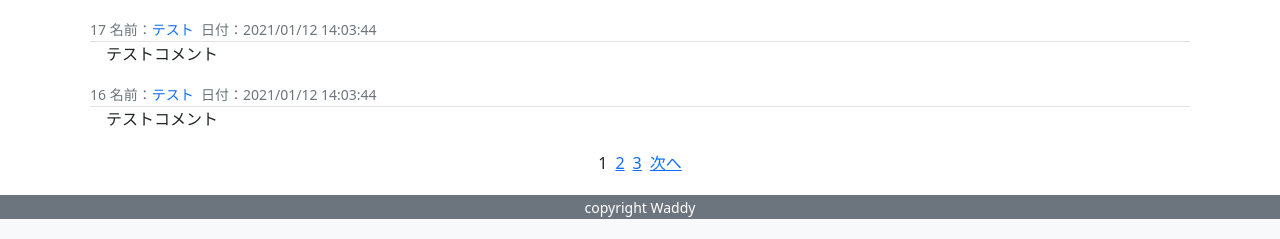
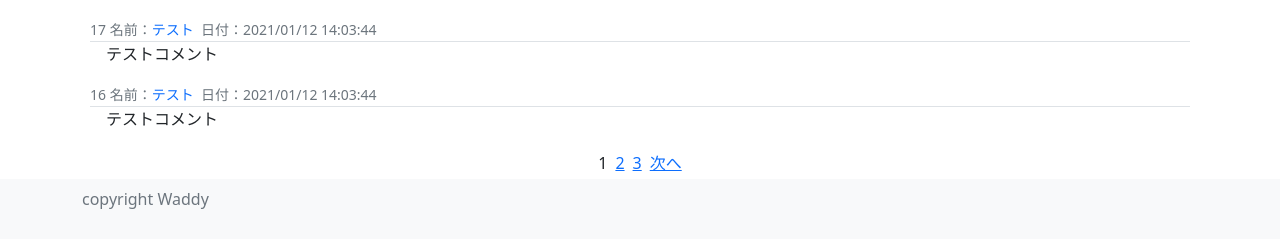
Before and after one commit to tetsukamen/jyohou-system-enshu-2, a PHP site: page / in a window 1280 px wide. Shown: the part 931-1170 px from the top of the page. Run offline with PHP 8.4, Linux system fonts and the light colour scheme.

Commit message:
テンプレート分割、404ページ対応

```diff
--- /dev/null
+++ b/webserver/html/footer.php
@@ -0,0 +1,10 @@
+<footer class="footer bg-light">
+  <div class="container">
+    <p class="text-muted pt-2">copyright Waddy</p>
+  </div>
+</footer>
+
+<!-- JavaScript Bundle with Popper -->
+<script src="https://cdn.jsdelivr.net/npm/bootstrap@5.0.0-beta1/dist/js/bootstrap.bundle.min.js" integrity="sha384-ygbV9kiqUc6oa4msXn9868pTtWMgiQaeYH7/t7LECLbyPA2x65Kgf80OJFdroafW" crossorigin="anonymous"></script>
+</body>
+</html>
--- /dev/null
+++ b/webserver/html/header.php
@@ -0,0 +1,33 @@
+<!DOCTYPE HTML>
+<html>
+<head>
+    <title>シンプル掲示板</title>
+    <meta charset="utf-8">
+    <meta name="viewport" content="width=device-width,initial-scale=1">
+    <!-- CSS only -->
+    <link href="https://cdn.jsdelivr.net/npm/bootstrap@5.0.0-beta1/dist/css/bootstrap.min.css" rel="stylesheet" integrity="sha384-giJF6kkoqNQ00vy+HMDP7azOuL0xtbfIcaT9wjKHr8RbDVddVHyTfAAsrekwKmP1" crossorigin="anonymous">
+    <link rel="stylesheet" href="style.css">
+</head>
+
+<body>
+
+<header>
+    <nav class="navbar navbar-expand-lg navbar-light bg-light">
+    <div class="container-fluid">
+        <a class="navbar-brand" href="/">シンプル掲示板</a>
+        <button class="navbar-toggler" type="button" data-bs-toggle="collapse" data-bs-target="#navbarSupportedContent" aria-controls="navbarSupportedContent" aria-expanded="false" aria-label="Toggle navigation">
+            <span class="navbar-toggler-icon"></span>
+        </button>
+        <div class="collapse navbar-collapse" id="navbarSupportedContent">
+        <ul class="navbar-nav me-auto mb-2 mb-lg-0">
+            <li class="nav-item">
+                <a class="nav-link active" aria-current="page" href="/">トップ</a>
+            </li>
+            <li class="nav-item">
+                <a class="nav-link" href="#">会員登録</a>
+            </li>
+        </ul>
+        </div>
+    </div>
+    </nav>
+</header>
--- a/webserver/html/index.php
+++ b/webserver/html/index.php
@@ -1,8 +1,7 @@
 <?php
-// レスポンスヘッダの設定
-header("HTTP/1.0 200 OK");
-header("Server: Apache");
-header("Content-Type: text/html");
+/*
+** 初期化及びルーティングを行う
+*/
 
 // 初期設定
 date_default_timezone_set('Asia/Tokyo'); // タイムゾーンの設定
@@ -22,57 +21,14 @@ if ($_POST) {
     fwrite($fp, $line."\n");
     fclose($fp);
 }
-?>
 
-<!DOCTYPE HTML>
-<html>
-<head>
-    <title>シンプル掲示板</title>
-    <meta charset="utf-8">
-    <meta name="viewport" content="width=device-width,initial-scale=1">
-    <!-- CSS only -->
-    <link href="https://cdn.jsdelivr.net/npm/bootstrap@5.0.0-beta1/dist/css/bootstrap.min.css" rel="stylesheet" integrity="sha384-giJF6kkoqNQ00vy+HMDP7azOuL0xtbfIcaT9wjKHr8RbDVddVHyTfAAsrekwKmP1" crossorigin="anonymous">
-</head>
+$page = 1; // デフォルトは１ページを表示
+if ($_GET) {
+    if ($_GET['page']) {
+        $page = $_GET['page'];
+    }
+}
 
-<body>
-
-<header>
-    <nav class="navbar navbar-expand-lg navbar-light bg-light">
-    <div class="container-fluid">
-        <a class="navbar-brand" href="#">シンプル掲示板</a>
-        <button class="navbar-toggler" type="button" data-bs-toggle="collapse" data-bs-target="#navbarSupportedContent" aria-controls="navbarSupportedContent" aria-expanded="false" aria-label="Toggle navigation">
-            <span class="navbar-toggler-icon"></span>
-        </button>
-        <div class="collapse navbar-collapse" id="navbarSupportedContent">
-        <ul class="navbar-nav me-auto mb-2 mb-lg-0">
-            <li class="nav-item">
-                <a class="nav-link active" aria-current="page" href="#">トップ</a>
-            </li>
-            <li class="nav-item">
-                <a class="nav-link" href="#">会員登録</a>
-            </li>
-        </ul>
-        </div>
-    </div>
-    </nav>
-</header>
-
-<main class="container">
-    <div class="card my-3">
-        <form class="card-body" method="POST" action="/">
-            <div class="mb-3">
-                <label for="name" class="form-label">名前</label>
-                <input type="text" class="form-control" name="name" id="name">
-            </div>
-            <div class="mb-3">
-                <label for="comment" class="form-label">コメント</label>
-                <textarea class="form-control" name="comment" id="comment" cols="50" rows="5"></textarea>
-            </div>
-            <button type="submit" class="btn btn-primary">投稿</button>
-        </form>
-    </div>
-
-<?php
 // csvのデータを変数に格納
 $posts = [];
 // ファイルが存在しているかチェックする
@@ -83,61 +39,12 @@ if (($handle=fopen('log.csv', 'r'))!==false) {
     }
     fclose($handle);
 }
-// 変数に格納したデータを表示
-$count = count($posts);
-// ページ設定
-$page = 1; // デフォルトは１ページを表示
-if ($_GET) {
-    if ($_GET['page']) {
-        $page = $_GET['page'];
-        $count = $count - ($page-1)*10;
-    }
+$page_count = ceil(count($posts)/10);
+
+// 存在しないページを指定された場合は404を返す
+
+if ($page>$page_count) {
+    include('./404.php');
+} else {
+    include('./main.php');
 }
-for ($i=0;$i<10;$i++) {
-    $post_num = $count;
-    $count--;
-    if ($count>=0) {
-        $data = $posts[$count];
-        echo <<<EOD
-<div class='mx-2 mb-3'>
-    <div class='border-bottom text-secondary'><small>$post_num 名前：<span class="text-primary">$data[0]</span>&nbsp;&nbsp;日付：$data[2]</small></div>
-    <div class='mx-3'>$data[1]</div>
-</div>
-EOD;
-    }
-}
-?>
-
-</main>
-
-<!-- ページネーション -->
-<aside class="container d-flex justify-content-center my-3">
-<?php
-// 前へ戻るリンク
-if ($page>1) {
-    $back = $page-1;
-    echo "<div class='p-1'><a href='/?page=".$back."'>前へ</a></div>";
-}
-// ページ番号指定リンク
-$page_count = ceil(count($posts)/10);
-for ($i=1;$i<=$page_count;$i++) {
-    if ($i==$page) {
-        echo "<div class='p-1'>".$i."</div>";
-    } else {
-        echo "<div class='p-1'><a href='/?page=".$i."'>".$i."</a></div>";
-    }
-}
-// 次へ進むリンク
-if ($page<$page_count) {
-    $next = $page+1;
-    echo "<div class='p-1'><a href='/?page=".$next."'>次へ</a></div>";
-}
-?>
-</aside>
-
-<footer class="text-center bg-secondary text-white"><small>copyright Waddy</small></footer>
-
-<!-- JavaScript Bundle with Popper -->
-<script src="https://cdn.jsdelivr.net/npm/bootstrap@5.0.0-beta1/dist/js/bootstrap.bundle.min.js" integrity="sha384-ygbV9kiqUc6oa4msXn9868pTtWMgiQaeYH7/t7LECLbyPA2x65Kgf80OJFdroafW" crossorigin="anonymous"></script>
-</body>
-</html>
--- /dev/null
+++ b/webserver/html/main.php
@@ -0,0 +1,74 @@
+<?php
+// レスポンスヘッダの設定
+header("HTTP/1.0 200 OK");
+header("Server: Apache");
+header("Content-Type: text/html");
+
+include('./header.php')
+?>
+
+<main class="container">
+    <div class="card my-3">
+        <form class="card-body" method="POST" action="/">
+            <div class="mb-3">
+                <label for="name" class="form-label">名前</label>
+                <input type="text" class="form-control" name="name" id="name">
+            </div>
+            <div class="mb-3">
+                <label for="comment" class="form-label">コメント</label>
+                <textarea class="form-control" name="comment" id="comment" cols="50" rows="5"></textarea>
+            </div>
+            <button type="submit" class="btn btn-primary">投稿</button>
+        </form>
+    </div>
+
+<?php
+
+// 変数に格納したデータを表示
+$count = count($posts);
+$count = $count - ($page-1)*10; // ページ設定
+// 投稿の表示
+for ($i=0;$i<10;$i++) {
+    $post_num = $count;
+    $count--;
+    if ($count>=0) {
+        $data = $posts[$count];
+        echo <<<EOD
+<div class='mx-2 mb-3'>
+    <div class='border-bottom text-secondary'><small>$post_num 名前：<span class="text-primary">$data[0]</span>&nbsp;&nbsp;日付：$data[2]</small></div>
+    <div class='mx-3'>$data[1]</div>
+</div>
+EOD;
+    }
+}
+?>
+
+</main>
+
+<!-- ページネーション -->
+<aside class="container d-flex justify-content-center my-3">
+<?php
+// 前へ戻るリンク
+if ($page>1) {
+    $back = $page-1;
+    echo "<div class='p-1'><a href='/?page=".$back."'>前へ</a></div>";
+}
+// ページ番号指定リンク
+for ($i=1;$i<=$page_count;$i++) {
+    if ($i==$page) {
+        echo "<div class='p-1'>".$i."</div>";
+    } else {
+        echo "<div class='p-1'><a href='/?page=".$i."'>".$i."</a></div>";
+    }
+}
+// 次へ進むリンク
+if ($page<$page_count) {
+    $next = $page+1;
+    echo "<div class='p-1'><a href='/?page=".$next."'>次へ</a></div>";
+}
+?>
+</aside>
+
+<?php
+include('./footer.php')
+?>
--- /dev/null
+++ b/webserver/html/style.css
@@ -0,0 +1,17 @@
+/* Sticky footer styles
+-------------------------------------------------- */
+html {
+    position: relative;
+    min-height: 100%;
+}
+body {
+    /* Margin bottom by footer height */
+    margin-bottom: 60px;
+}
+.footer {
+    position: absolute;
+    bottom: 0;
+    width: 100%;
+    /* Set the fixed height of the footer here */
+    height: 60px;
+}
```
Also changed, not shown: webserver/html/404.php (added, +14 -0 lines).
